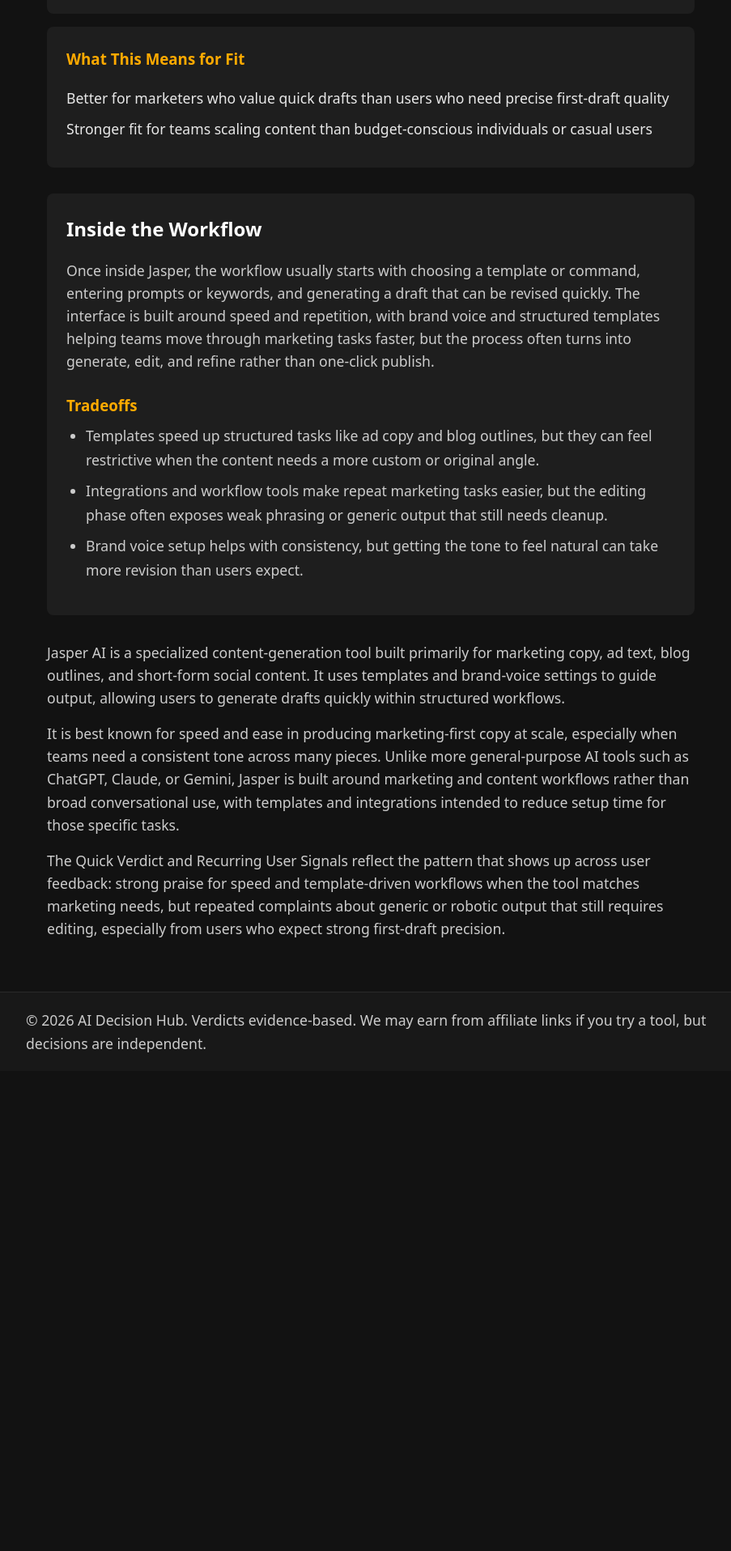
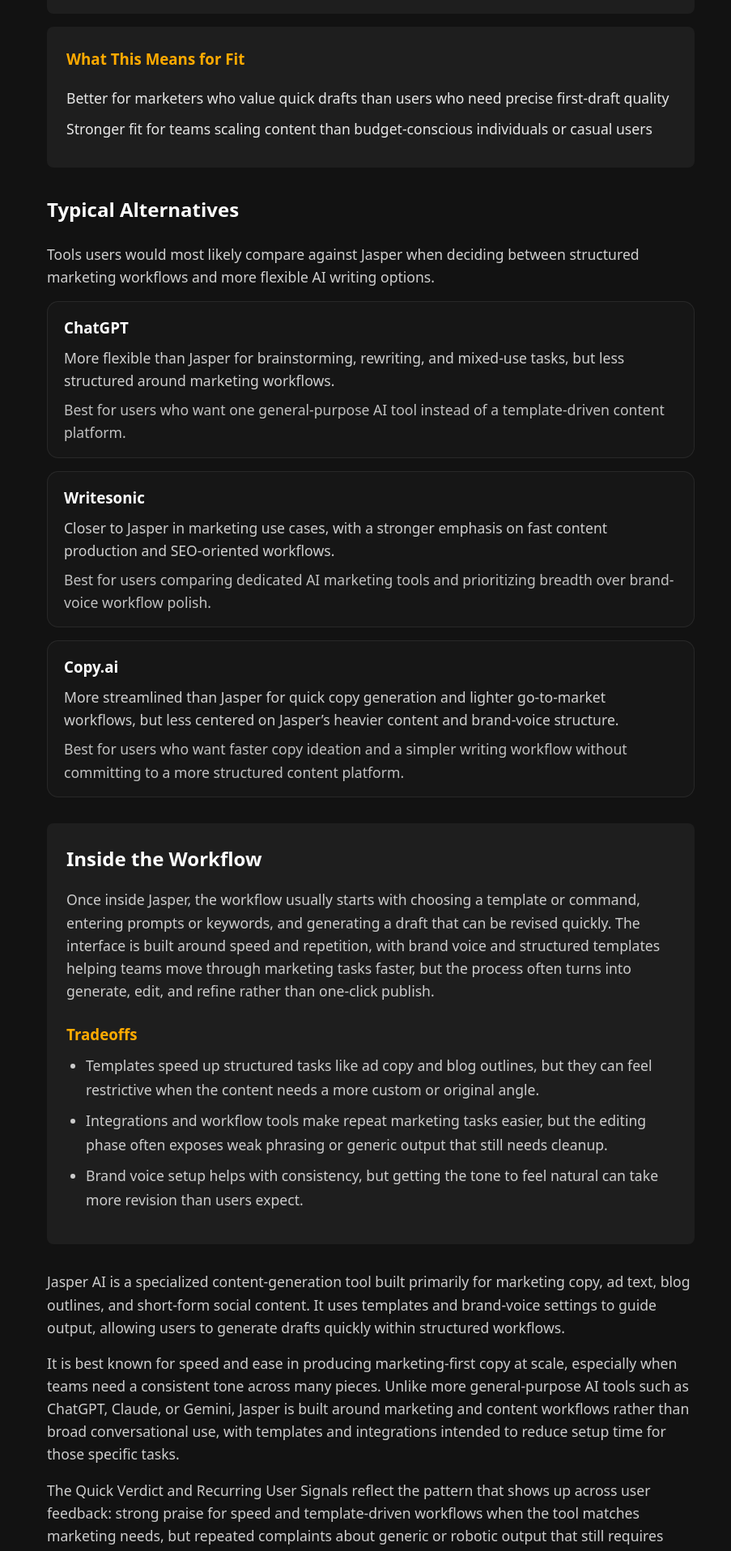
Before and after one commit to toddfromstatefarm-debug/AI-WIKI, a Jekyll site: the page built from tools/jasper-ai.md, in a window 1280 px wide. Shown: the part 1830-3746 px from the top of the page at 81% size, without its empty margins (182-1085 px from the left). Built offline with Jekyll 4.4.1, drawn with Linux system fonts in a browser that asks for light colours; before the commit the page ends 3153 px from its top, so only the background shows below that.

Commit message:
Add typical alternatives section to Jasper page

```diff
--- /dev/null
+++ b/_includes/typical-alternatives.html
@@ -0,0 +1,17 @@
+<section class="typical-alternatives">
+  <h2>Typical Alternatives</h2>
+
+  <p class="typical-alternatives-intro">
+    Tools users would most likely compare against Jasper when deciding between structured marketing workflows and more flexible AI writing options.
+  </p>
+
+  <div class="typical-alternatives-list">
+    {% for alt in page.typical_alternatives %}
+      <div class="typical-alternative-item">
+        <h3>{{ alt.name }}</h3>
+        <p class="typical-alternative-difference">{{ alt.difference }}</p>
+        <p class="typical-alternative-best-for">{{ alt.best_for }}</p>
+      </div>
+    {% endfor %}
+  </div>
+</section>
--- a/_layouts/tool.html
+++ b/_layouts/tool.html
@@ -14,6 +14,9 @@
   {% if page.recurring_signals %}
     {% include recurring-signals.html %}
   {% endif %}
+  {% if page.typical_alternatives and page.typical_alternatives.size > 0 %}
+    {% include typical-alternatives.html %}
+  {% endif %}
   {% if page.workflow_insights %}
     {% include inside-workflow.html %}
   {% endif %}
--- a/assets/css/main.css
+++ b/assets/css/main.css
@@ -268,3 +268,43 @@
   line-height: 1.55;
   opacity: 0.92;
 }
+
+
+.typical-alternatives {
+  margin: 2rem 0;
+}
+
+.typical-alternatives-intro {
+  margin: 0 0 1rem;
+  color: #cfcfcf;
+}
+
+.typical-alternatives-list {
+  display: grid;
+  gap: 1rem;
+}
+
+.typical-alternative-item {
+  padding: 1rem 1.25rem;
+  background: #161616;
+  border: 1px solid rgba(255, 255, 255, 0.08);
+  border-radius: 14px;
+}
+
+.typical-alternative-item h3 {
+  margin: 0 0 0.45rem;
+}
+
+.typical-alternative-difference,
+.typical-alternative-best-for {
+  margin: 0;
+  color: #cfcfcf;
+}
+
+.typical-alternative-difference + .typical-alternative-best-for {
+  margin-top: 0.5rem;
+}
+
+.typical-alternative-best-for {
+  opacity: 0.92;
+}
--- a/tools/jasper-ai.md
+++ b/tools/jasper-ai.md
@@ -65,6 +65,16 @@
     - Product review platforms
     - Marketing and SaaS analysis blogs
     - User discussions and case studies
+typical_alternatives:
+  - name: ChatGPT
+    difference: More flexible than Jasper for brainstorming, rewriting, and mixed-use tasks, but less structured around marketing workflows.
+    best_for: Best for users who want one general-purpose AI tool instead of a template-driven content platform.
+  - name: Writesonic
+    difference: Closer to Jasper in marketing use cases, with a stronger emphasis on fast content production and SEO-oriented workflows.
+    best_for: Best for users comparing dedicated AI marketing tools and prioritizing breadth over brand-voice workflow polish.
+  - name: Copy.ai
+    difference: More streamlined than Jasper for quick copy generation and lighter go-to-market workflows, but less centered on Jasper’s heavier content and brand-voice structure.
+    best_for: Best for users who want faster copy ideation and a simpler writing workflow without committing to a more structured content platform.
 ---
 
 Jasper AI is a specialized content-generation tool built primarily for marketing copy, ad text, blog outlines, and short-form social content. It uses templates and brand-voice settings to guide output, allowing users to generate drafts quickly within structured workflows.
```
